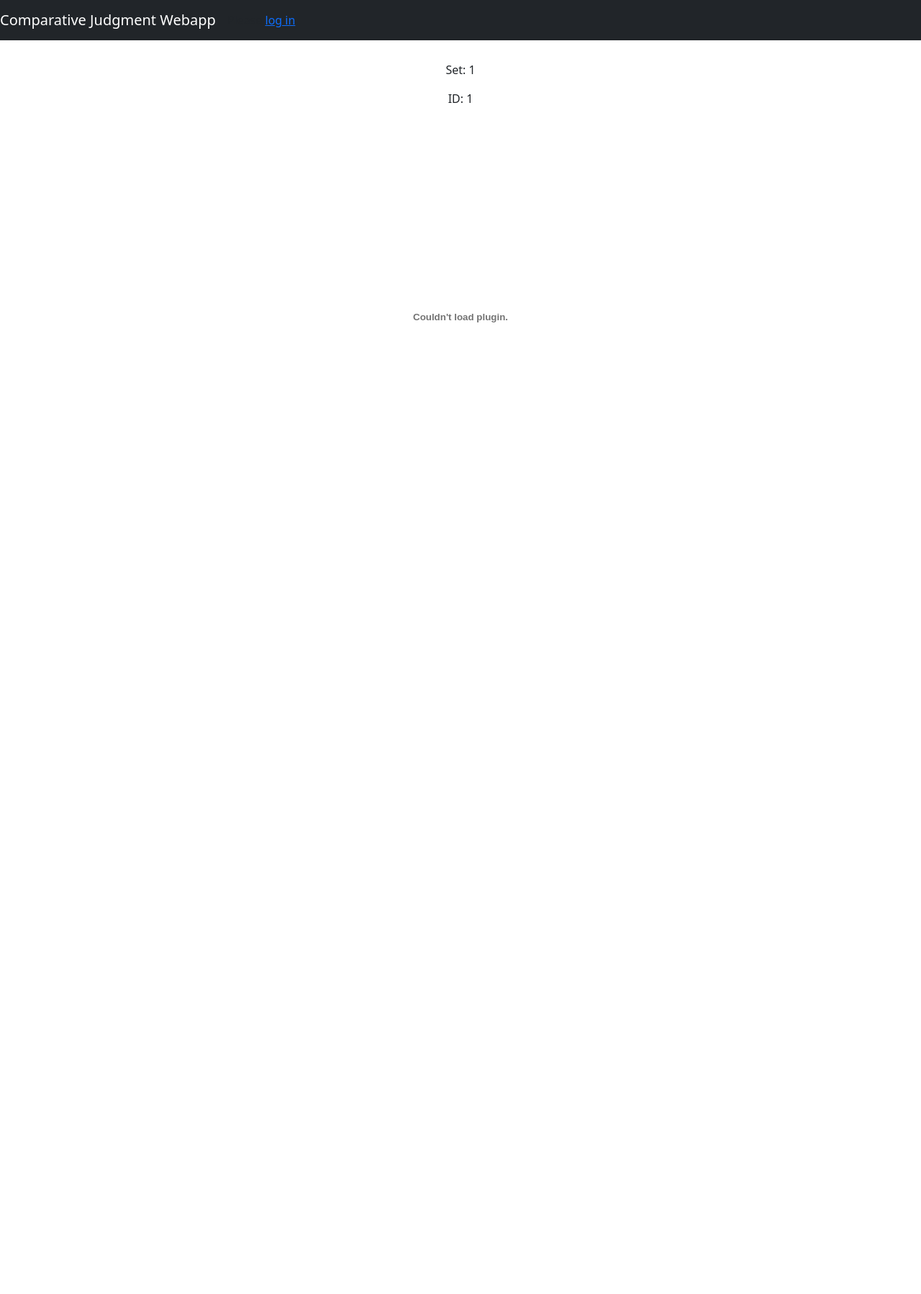
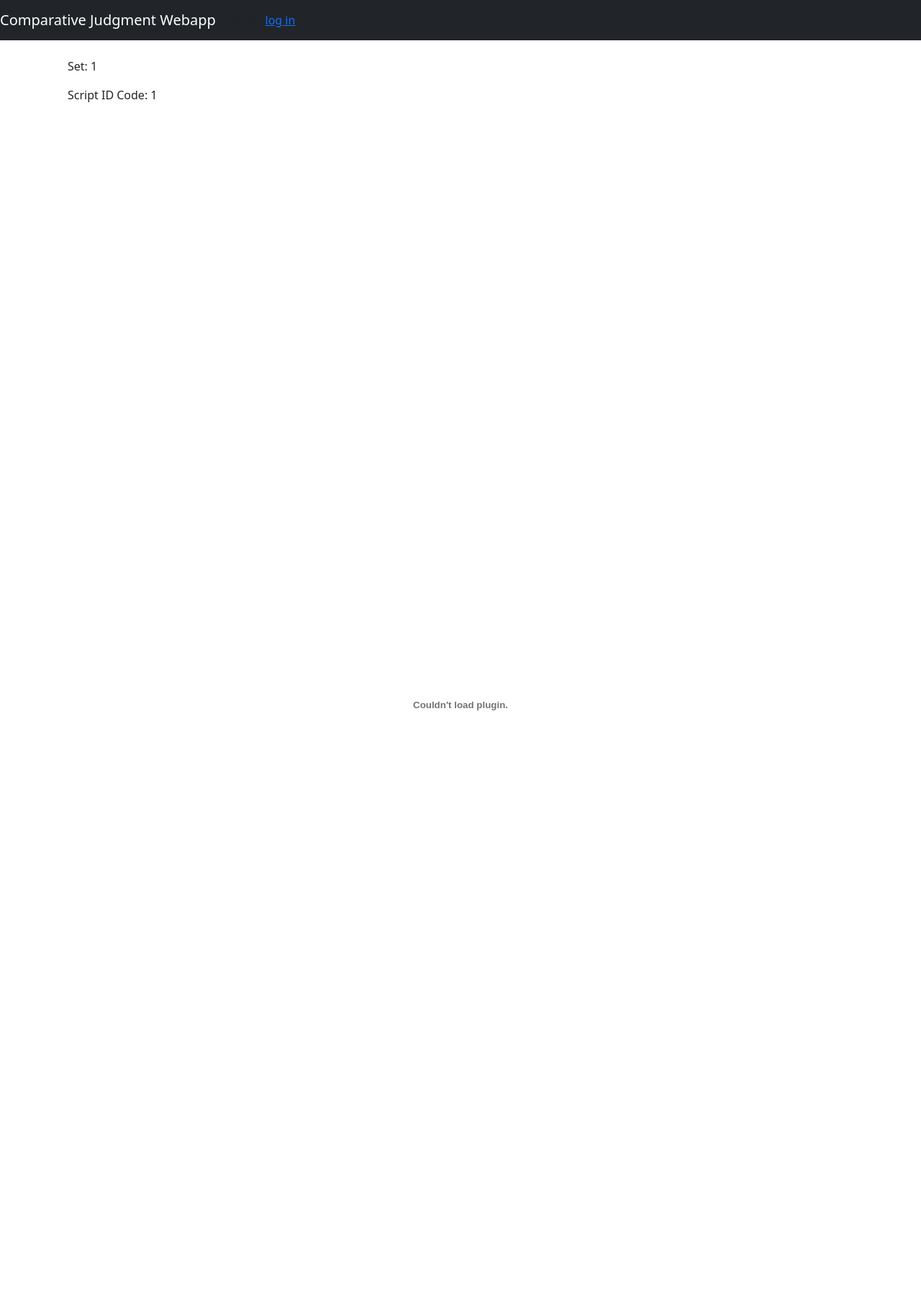
Before and after one commit to plateausteve/acjwebapp, a Django app: page /script/1/ in a window 1280 px wide. Shown: the whole page at 72% size. Before the commit the page ends 448 px from the top, so only its background shows below. Run offline with Django 3.2, Linux system fonts and the light colour scheme; tables that the repository leaves empty hold one stand-in row (values such as "Sample post"); some libraries are stand-ins or nearby versions.

Commit message:
Bootstrapified script_detail.html

```diff
--- a/acjapp/pairwise/templates/pairwise/compare.html
+++ b/acjapp/pairwise/templates/pairwise/compare.html
@@ -6,7 +6,7 @@
     <div class="container-fluid">
         <p style="text-align: center">You are comparing items from Set {{ set }}.</p>
         <div class="row justify-content-around">
-            <div class="col justify-content-around">
+            <div class="col justify-content-start">
                 <form method="POST" style="text-align: center">
                     {% csrf_token %}
                     {{ winform }}
@@ -17,8 +17,9 @@
                     <input type="hidden" name="form_start_variable" value="{{ starttime }}">
                     <input type="submit" value="Left is Greater">
                 </form>
+                <br>
             </div>
-            <div class="col justify-content-around">
+            <div class="col justify-content-start">
                 <form method="POST" style="text-align: center">
                     {% csrf_token %}
                     {{ winform }}
@@ -29,6 +30,7 @@
                     <input type="hidden" name="form_start_variable" value="{{ starttime }}">
                     <input type="submit" value="Right is Greater">
                 </form>
+                <br>
             </div>
         </div>
         <div class="row justify-content-around">
--- a/acjapp/pairwise/templates/pairwise/script_detail.html
+++ b/acjapp/pairwise/templates/pairwise/script_detail.html
@@ -1,17 +1,13 @@
 {% extends 'pairwise/base.html' %}
 
 {% block content %}
-    <table>
-        <tr>
-            <td>
-                <p>Set: {{ script.set }}</p>
-                <p>ID: {{ script.pk }}</p>
-                <p>
-                {% if script.pdf %}
-                    <embed src="{{ script.pdf.url }}" type="application/pdf" scrollbar="1" view="fit" width="425px" height="550px" >
-                {% endif %}
-                </p>
-            </td>
-        </tr>
-    </table>
+    <div class="container-fluid">
+        <p>Set: {{ script.set }}</p>
+        <p>Script ID Code: {{ script.idcode }}</p>
+        <div class="ratio" style="--bs-aspect-ratio: 150%;">
+            {% if script.pdf %}
+                <embed src="{{ script.pdf.url }}" type="application/pdf" scrollbar="1" view="fit" width="100%" height="100%" >
+            {% endif %}
+        </div>
+    </div>
 {% endblock %}
```
